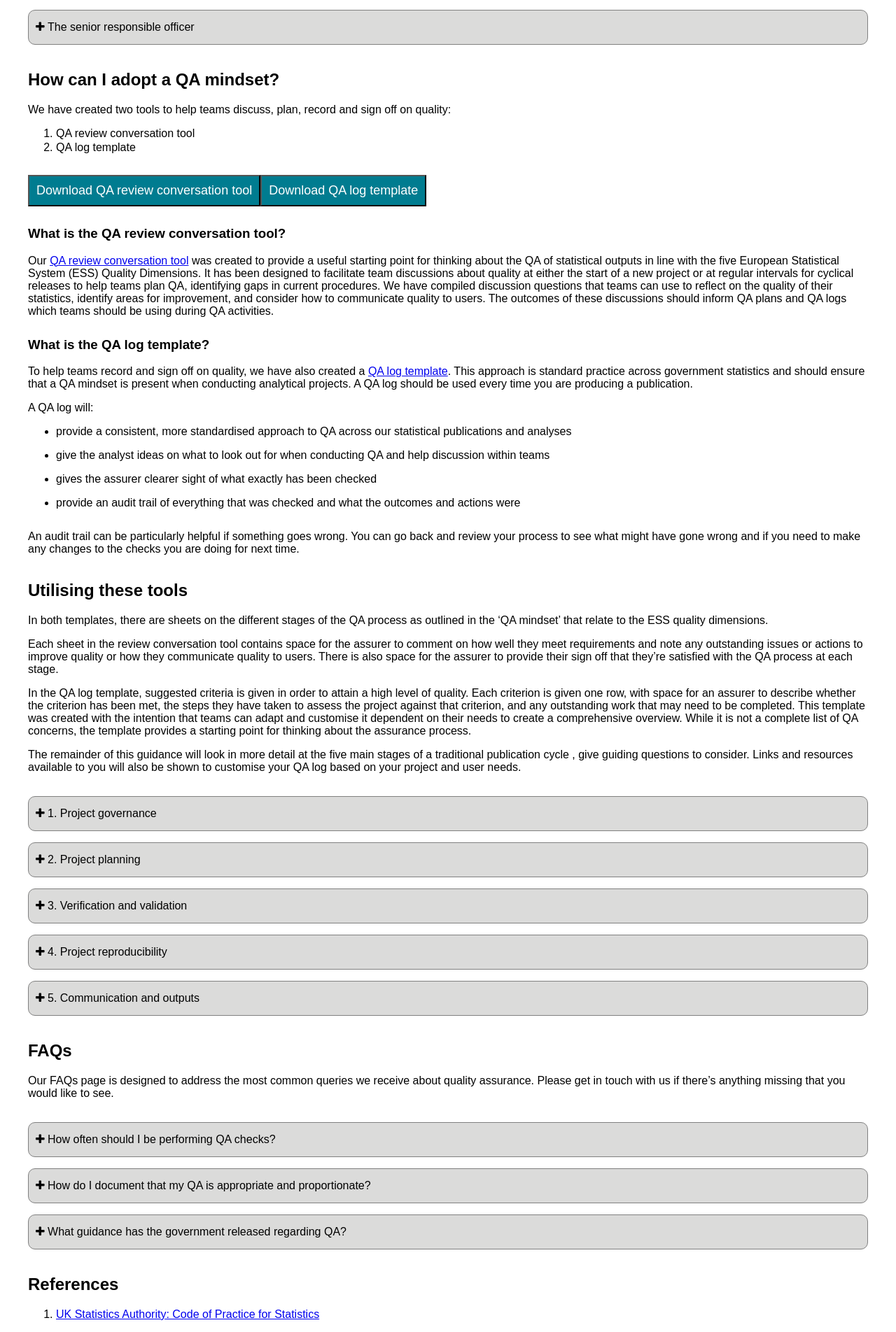
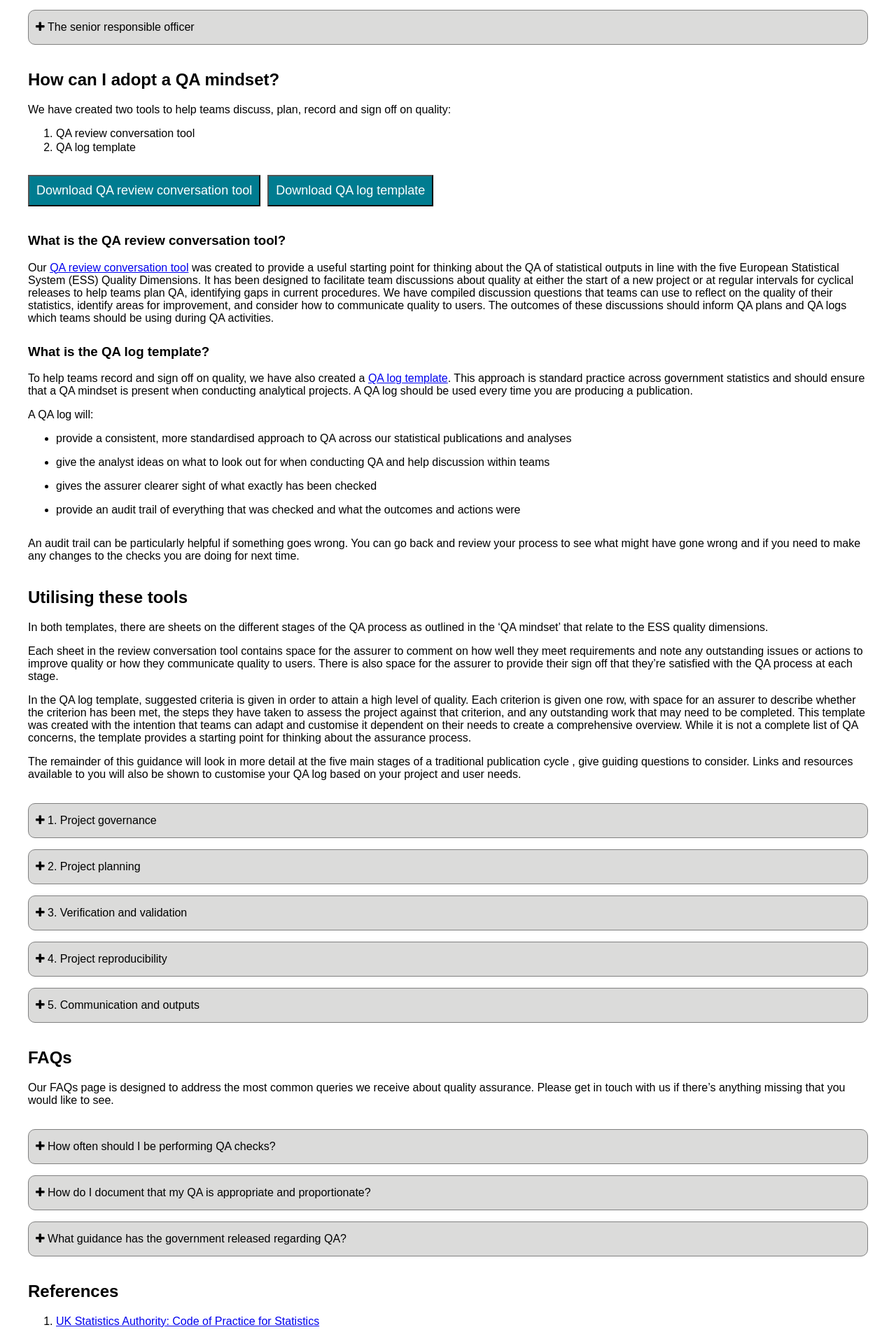
Before and after one commit to BenCuff/github-pages-test, a Jekyll site: the page built from docs/quality-assurance.md, in a window 1280 px wide. Shown: the part 3468-5372 px from the top of the page at 70% size. Built offline with Jekyll 4.4.1, drawn with Linux system fonts in a browser that asks for light colours.

Commit message:
Styling buttons

```diff
--- a/docs/assets/styles.css
+++ b/docs/assets/styles.css
@@ -229,6 +229,8 @@ code{
   color: white;
   font-size: large;
   padding: 10px;
+  margin-right: 10px;
+  margin-bottom: 10px;
 }
 
 
--- a/docs/quality-assurance.md
+++ b/docs/quality-assurance.md
@@ -188,7 +188,7 @@ As with the assurer, the SRO may be of any background, but may benefit from a pr
 1. QA review conversation tool
 2. QA log template
 
-<div style="display:flex">
+<div style="display:flex; flex-wrap:wrap;">
   <button class="download-button" onclick="location.href='https://confluence.collab.test-and-trace.nhs.uk/display/SHT/Ensuring+good+quality+assurance?preview=%2F353007964%2F357508814%2FQA+review+conversation+tool.xlsx'" type="button">
            Download QA review conversation tool</button>
 
```
